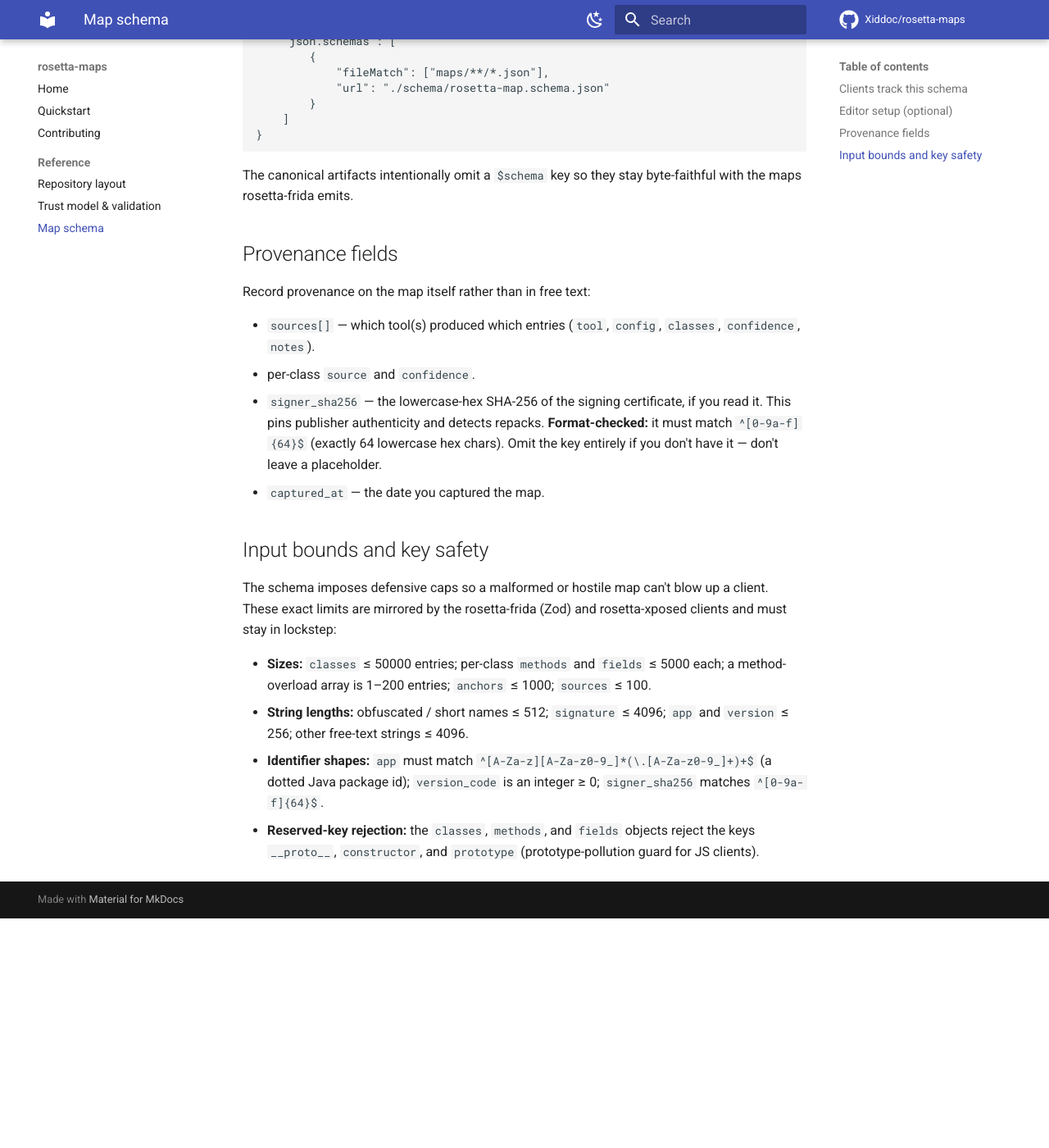
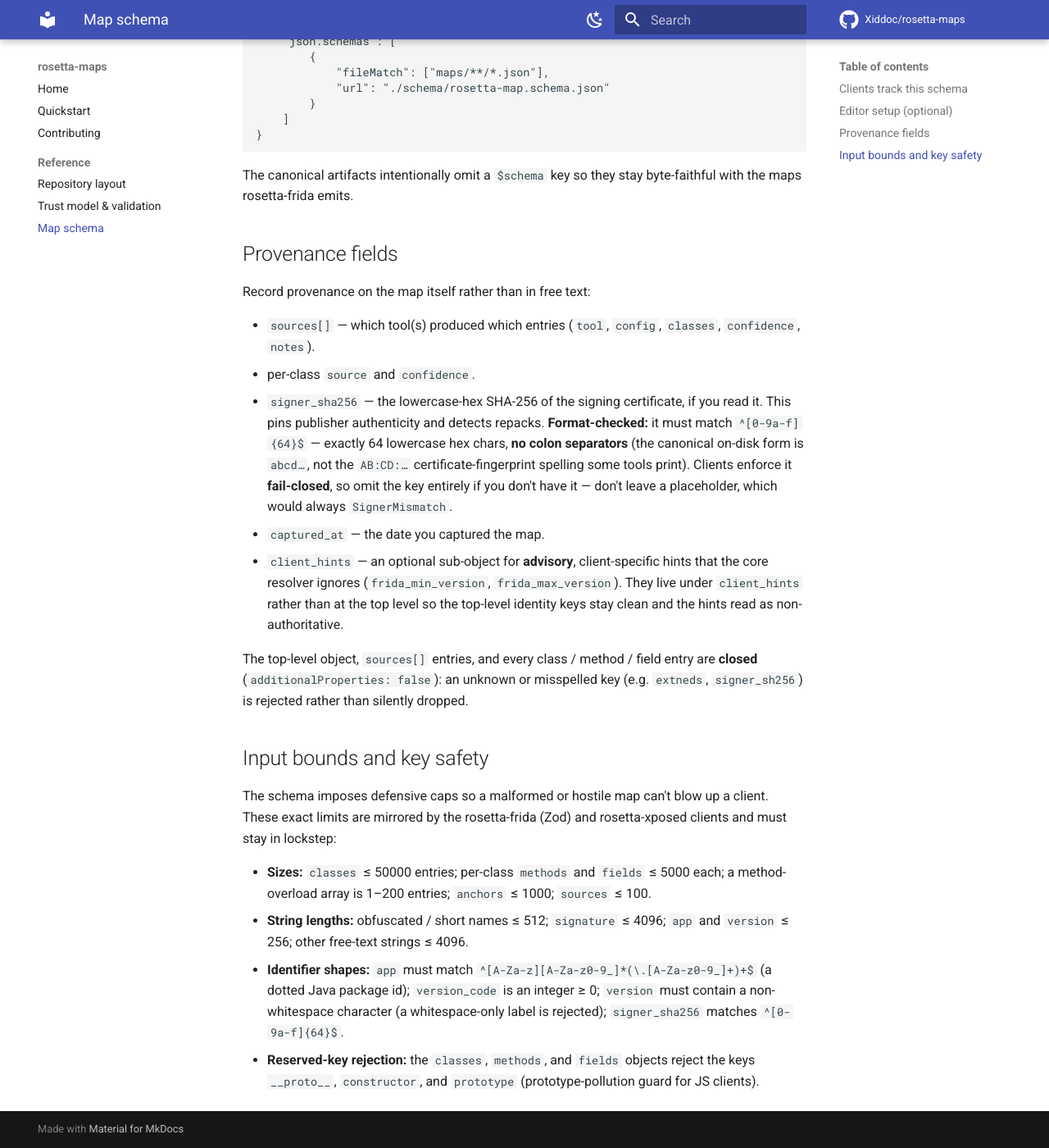
Before and after one commit to Xiddoc/rosetta-maps, an MkDocs documentation site: the page built from docs/reference/schema.md, in a window 1280 px wide and 1400 px high, scrolled down 774 px. Shown: the whole window at 82% size. Built offline with MkDocs 1.6.1 and Material for MkDocs 9.7.7, drawn with Linux system fonts in a browser that asks for light colours; comment, search, counter and statistics services are not loaded; before the commit the page ends 1894 px from its top, so only the background shows below that.

Commit message:
feat(schema): close objects, tighten version/signer, relocate frida hints to client_hints (maps#11, maps#13 M6/M9/M16/M17)

```diff
--- a/docs/reference/schema.md
+++ b/docs/reference/schema.md
@@ -51,9 +51,20 @@ Record provenance on the map itself rather than in free text:
 - per-class `source` and `confidence`.
 - `signer_sha256` — the lowercase-hex SHA-256 of the signing certificate, if you
   read it. This pins publisher authenticity and detects repacks. **Format-checked:**
-  it must match `^[0-9a-f]{64}$` (exactly 64 lowercase hex chars). Omit the key
-  entirely if you don't have it — don't leave a placeholder.
+  it must match `^[0-9a-f]{64}$` — exactly 64 lowercase hex chars, **no colon
+  separators** (the canonical on-disk form is `abcd…`, not the `AB:CD:…`
+  certificate-fingerprint spelling some tools print). Clients enforce it
+  **fail-closed**, so omit the key entirely if you don't have it — don't leave a
+  placeholder, which would always `SignerMismatch`.
 - `captured_at` — the date you captured the map.
+- `client_hints` — an optional sub-object for **advisory**, client-specific hints
+  that the core resolver ignores (`frida_min_version`, `frida_max_version`). They
+  live under `client_hints` rather than at the top level so the top-level
+  identity keys stay clean and the hints read as non-authoritative.
+
+The top-level object, `sources[]` entries, and every class / method / field
+entry are **closed** (`additionalProperties: false`): an unknown or misspelled
+key (e.g. `extneds`, `signer_sh256`) is rejected rather than silently dropped.
 
 ## Input bounds and key safety
 
@@ -68,7 +79,9 @@ rosetta-xposed clients and must stay in lockstep:
   and `version` ≤ 256; other free-text strings ≤ 4096.
 - **Identifier shapes:** `app` must match
   `^[A-Za-z][A-Za-z0-9_]*(\.[A-Za-z0-9_]+)+$` (a dotted Java package id);
-  `version_code` is an integer ≥ 0; `signer_sha256` matches `^[0-9a-f]{64}$`.
+  `version_code` is an integer ≥ 0; `version` must contain a non-whitespace
+  character (a whitespace-only label is rejected); `signer_sha256` matches
+  `^[0-9a-f]{64}$`.
 - **Reserved-key rejection:** the `classes`, `methods`, and `fields` objects
   reject the keys `__proto__`, `constructor`, and `prototype` (prototype-pollution
   guard for JS clients).
```
Also changed, not shown: schema/samples/README.md (+13 -0 lines), 7 other files.
